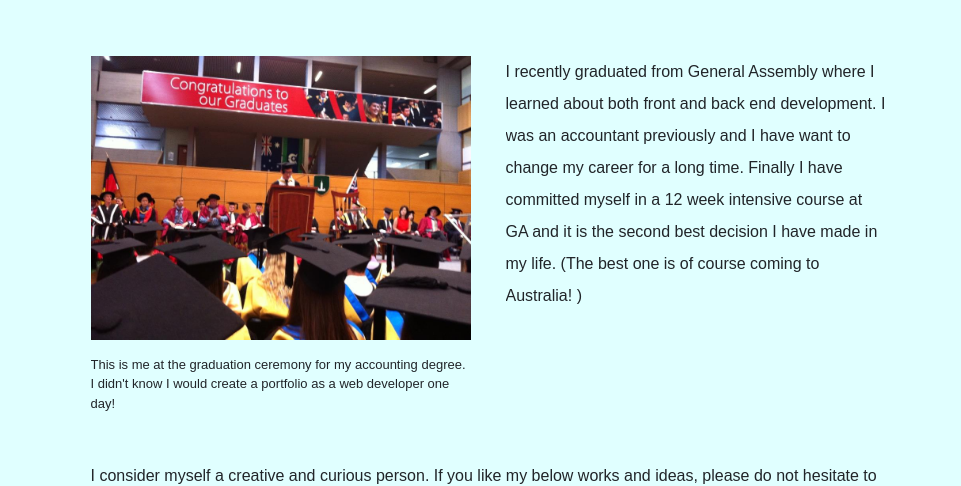
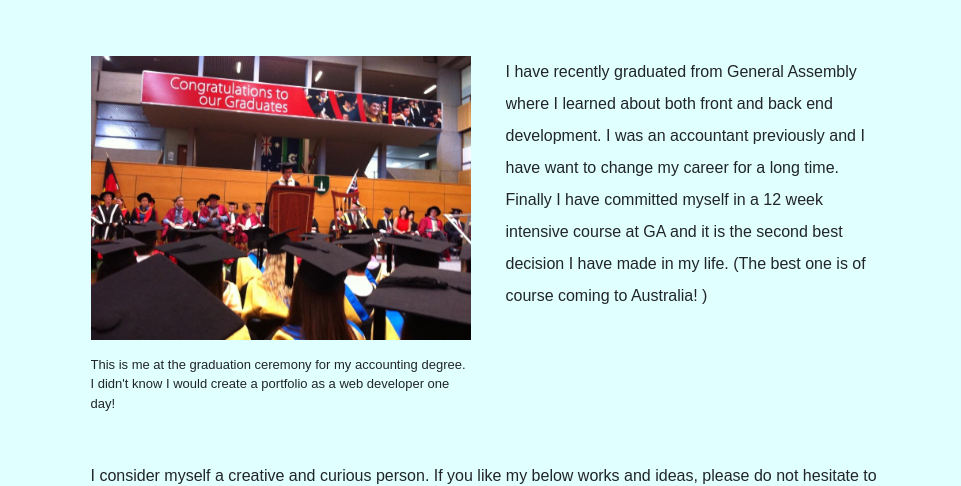
Before and after one commit to loudringphone/portfolio, a Vue app: page / in a window 1280 px wide. Shown: the part 186-672 px from the top of the page, without its empty margins (152-1113 px from the left). Built offline with nearby package versions, Linux system fonts and the light colour scheme.

Commit message:
a little bit grammar and change the time delay of navbar

```diff
--- a/src/App.vue
+++ b/src/App.vue
@@ -48,7 +48,7 @@ export default {
   gettingOpaque = setTimeout(function() {
     nav.style.opacity = 1;
     nav.style.borderBottom = 'groove'
-  }, 5000);
+  }, 3500);
     });
   },
 }
--- a/src/components/AboutWinston.vue
+++ b/src/components/AboutWinston.vue
@@ -7,7 +7,7 @@
     <br><br>
     <div class='profile'>
       <p class='para1'>
-        I recently graduated from General Assembly where I learned about both front and back end development. I was an accountant previously and I have want to change my career for a long time. Finally I have committed myself in a 12 week intensive course at GA and it is the second best decision I have made in my life. (The best one is of course coming to Australia! )
+        I have recently graduated from General Assembly where I learned about both front and back end development. I was an accountant previously and I have want to change my career for a long time. Finally I have committed myself in a 12 week intensive course at GA and it is the second best decision I have made in my life. (The best one is of course coming to Australia! )
       </p>
 
       <figure id='winston'>
```
